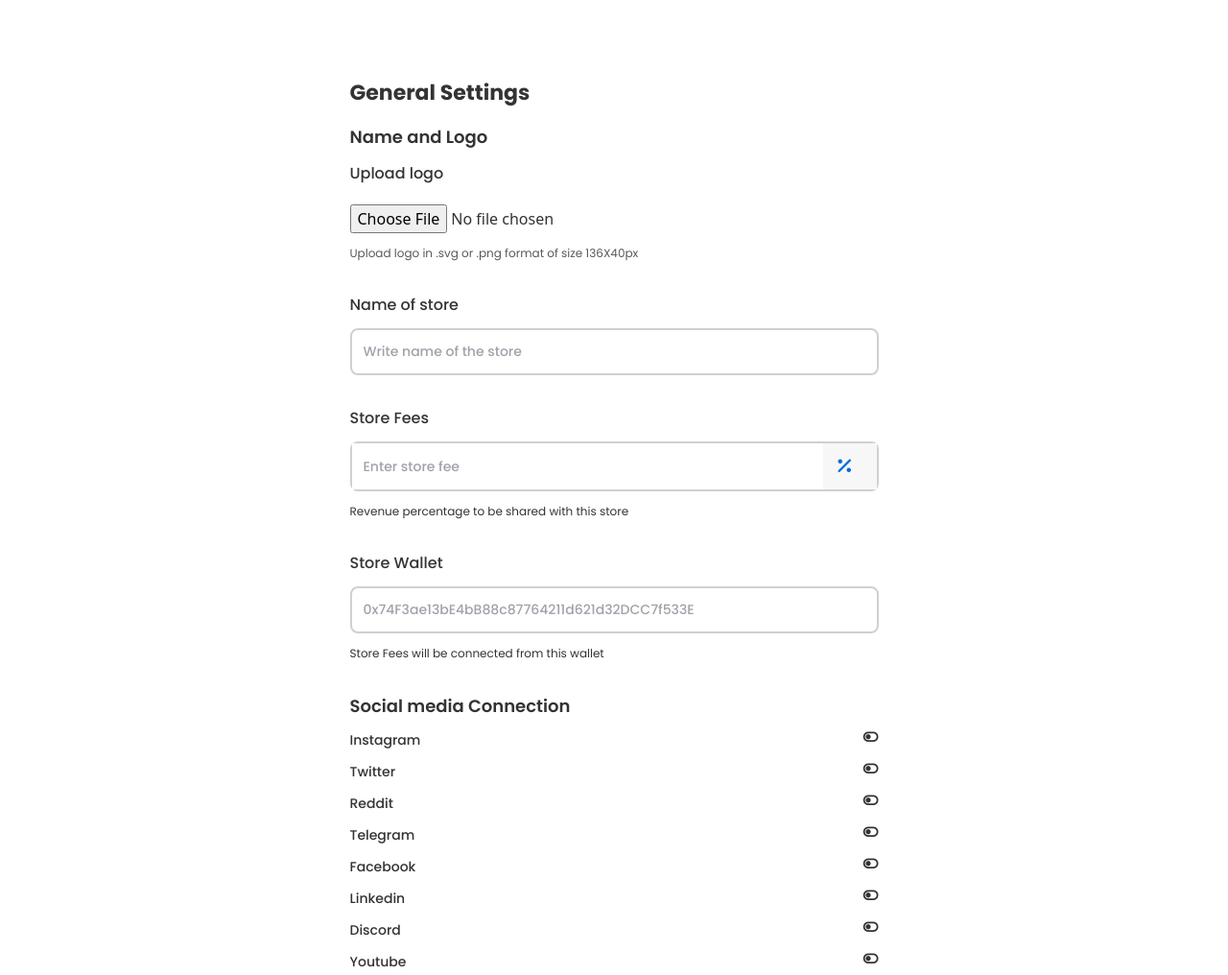
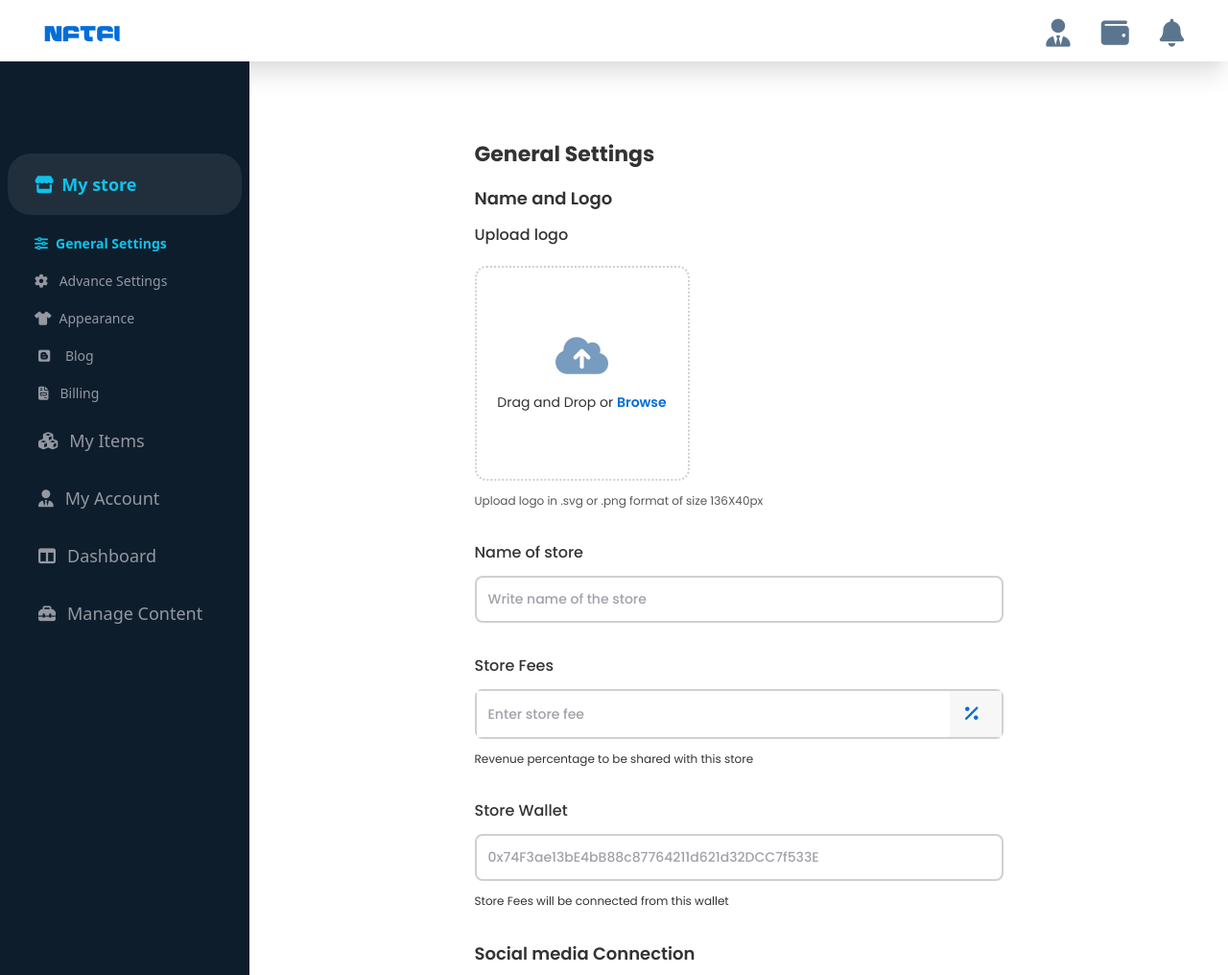
Before and after one commit to ArJit0009/NFTfi--Whitelabel-Store-Creator, a React app: page /generalsetting in a window 1280 px wide. Shown: the top 1016 px of the page at 96% size. Built offline with nearby package versions, Linux system fonts and the light colour scheme.

Commit message:
roting added

```diff
--- a/package.json
+++ b/package.json
@@ -20,7 +20,7 @@
     "react-material-toast": "^16.1.7",
     "react-redux": "^7.0.3",
     "react-router": "^5.0.0",
-    "react-router-dom": "^5.0.0",
+    "react-router-dom": "^5.3.0",
     "react-s-alert": "^1.4.1",
     "react-scripts": "^5.0.0",
     "redux": "latest",
--- a/src/assets/styles/custom.css
+++ b/src/assets/styles/custom.css
@@ -34,6 +34,10 @@
   table > thead > tr{
       border: 5;
       padding: 4;
+  }
+
+  .is-active{
+      color: #0FC2E9;
   }
 
 
--- a/src/modules/header/headerComponent.js
+++ b/src/modules/header/headerComponent.js
@@ -9,9 +9,9 @@ function HeaderComponent() {
         </p>
       </div>
       <div className="space-x-8 pt-4.5 pr-11.5 ">
-        <i className="fa-solid fa-user-tie  text-darkGrey-100 text-ft9"></i>
-        <i className="fa-solid fa-wallet text-darkGrey-100 text-ft9"></i>
-        <i className="fa-solid fa-bell text-darkGrey-100 text-ft9"></i>
+        <i className="fa-solid fa-user-tie  text-darkGrey-100 hover:text-blue-100 text-ft9 "></i>
+        <i className="fa-solid fa-wallet text-darkGrey-100 hover:text-blue-100 text-ft9"></i>
+        <i className="fa-solid fa-bell text-darkGrey-100 hover:text-blue-100 text-ft9"></i>
       </div>
     </div>
   );
--- a/src/modules/screen/advancescreen.js
+++ b/src/modules/screen/advancescreen.js
@@ -2,7 +2,7 @@ import React from "react";
 
 function Advancescreen() {
   return (
-    <div className=" mx-10 lg:mx-auto mt-20 w-full lg:w-137.75 bg-white-100">
+    <div className=" mx-10 lg:mx-auto mt-20 w-full lg:w-137.75 bg-white-100 flex flex-col">
       <div className="flex flex-col ">
         <h1 className="font-PoppinsBold text-ft8 text-grey-75">
           Advance Settings
@@ -18,7 +18,7 @@ function Advancescreen() {
           will work on
         </p>
         {/* TODO toggle */}
-        <div className="flex flex-wrap mt-9">
+        <div className="flex flex-wrap mt-9 ">
           <div className="flex p-2 border-2 rounded-lg border-yellowwhite-75 text-ft4 w-56 ">
             <i className="fa-brands fa-ethereum p-1"></i>
             <p className="font-PoppinsRegular text-grey-50">Ethereum</p>
@@ -183,7 +183,7 @@ function Advancescreen() {
 
         <button
           type="button"
-          className="text-ft4 font-PoppinsSemiBold text-white-100 px-16 py-2 bg-blue-100 rounded-lg lg:ml-80 mr-9 mb-11"
+          className="text-ft4 font-PoppinsSemiBold text-white-100 px-16 py-2 bg-blue-100 rounded-lg lg:ml-80 mr-9 mb-11 hover:shadow-xl hover:bg-black-100"
         >
           Save
         </button>
--- a/src/modules/screen/blog.js
+++ b/src/modules/screen/blog.js
@@ -2,37 +2,72 @@ import React, { useState } from "react";
 import Modal from "./modal";
 
 function BlogComponent() {
-  const [isShown, setIsShown] = useState(true);
-  const [isShown2, setIsShown2] = useState(false);
+  const [isShown, setIsShown] = useState({
+    display: "block",
+  });
+  const [isShown2, setIsShown2] = useState({
+    display: "none",
+  });
   const [isShown3, setIsShown3] = useState(false);
+
+  const handleClick = () => {
+    if (isShown.display == "none") {
+      setIsShown({
+        display: "block",
+      });
+      setIsShown2({
+        display: "none",
+      });
+    }
+  };
+  const handleClick2 = () => {
+    if (isShown2.display == "none")
+      setIsShown2({
+        display: "block",
+      });
+    setIsShown({
+      display: "none",
+    });
+  };
 
   return (
     // TODO tr round and padding
-    <div className=" mx-10 lg:mx-auto mt-20   bg-white-100 text-grey-75">
+    <div className=" mx-10 lg:mx-auto mt-20   bg-white-100 text-grey-75 w-240">
       <div className="flex flex-row  justify-between">
         <h1 className="font-PoppinsBold text-ft8 py-2">Blog</h1>
-        <button className="font-PoppinsSemiBold text-ft4 py-2 px-5 bg-blue-100 text-white-100 rounded-lg ">
+        <button
+          className="font-PoppinsSemiBold text-ft4 py-2 px-5 bg-blue-100 text-white-100 rounded-lg hover:shadow-xl hover:bg-black-100"
+          style={isShown}
+        >
           Add Blog
+        </button>
+        <button
+          className="font-PoppinsSemiBold text-ft4 py-2 px-5 bg-blue-100 text-white-100 rounded-lg hover:shadow-xl hover:bg-black-100"
+          style={isShown2}
+        >
+          Add Categories
         </button>
       </div>
       <div className="mt-6 tabs">
         {isShown3 ? <Modal /> : null}
         <button
+          activeClassName="is-active"
           className="font-PoppinsSemiBold text-ft6 py-2 text-blue-100 px-4 "
-          onClick={() => setIsShown(true)}
+          onClick={handleClick}
         >
           Posts
         </button>
         <button
+          activeClassName="is-active"
           className="font-PoppinsRegular text-ft6 py-2  px-4 hover:text-blue-100 "
-          onClick={() => setIsShown2(true)}
+          onClick={handleClick2}
         >
           Categories
         </button>
         <hr className="text-grey-25"></hr>
       </div>
-      {isShown ? (
-        <table className="table-auto mt-14 w-full ">
+
+      <table className="table-auto mt-14 w-full " style={isShown}>
         <thead className=" text-ft4 font-PoppinsMedium text-grey-75 ">
           <tr className="">
             <th className="">Blog name</th>
@@ -43,7 +78,7 @@ function BlogComponent() {
           </tr>
         </thead>
         <tbody className=" text-ft2 font-PoppinsMedium mt-3 ">
-            <tr className=" bg-light-100 h-12 rounded-full">
+          <tr className=" bg-light-100 h-12 rounded-full ">
             <td className="text-grey-50 ">What are NFT's</td>
             <td className="text-grey-50 pl-44">21/01/22</td>
             <td className="text-grey-50 ">Posted</td>
@@ -71,10 +106,8 @@ function BlogComponent() {
           </tr>
         </tbody>
       </table>
-      ) : null}
 
-      {isShown2 ? (
-        <table className="table-auto mt-14 w-full ">
+      <table className="table-auto mt-14 w-full " style={isShown2}>
         <thead className=" text-ft4 font-PoppinsMedium text-grey-75 ">
           <tr className="">
             <th className="">Name</th>
@@ -107,7 +140,6 @@ function BlogComponent() {
           </tr>
         </tbody>
       </table>
-      ) : null}
     </div>
   );
 }
--- a/src/modules/screen/generalscreen.js
+++ b/src/modules/screen/generalscreen.js
@@ -14,7 +14,17 @@ function Generalscreen() {
           Upload logo
         </p>
         {/* TODO Drag and Drop */}
-        <input type="file" className="mt-5"></input>
+        <div className="border-dotted w-56 h-56 mt-5 border-yellowwhite-75 border-2 rounded-xl  flex justify-center flex-col">
+          <i className="fa-solid fa-cloud-arrow-up  text-darkGrey-50 text-ft10  mx-auto"></i>
+
+          <h1 className="font-PoppinsRegular text-ft2  mx-auto mt-4">
+            Drag and Drop or{" "}
+            <a href="" className="text-blue-100 font-PoppinsSemiBold">
+              Browse
+            </a>
+          </h1>
+        </div>
+
         <p className="font-PoppinsRegular text-ft1 text-grey-50 mt-3">
           Upload logo in .svg or .png format of size 136X40px
         </p>
@@ -26,13 +36,13 @@ function Generalscreen() {
           className="text-grey-50 text-ft2 font-PoppinsMedium mt-3 w-full p-3 border-2 rounded-lg border-yellowwhite-75"
           placeholder="Write name of the store"
         ></input>
-        <h3 className="text-grey-75 font-PoppinsMedium text-ft4 mt-8 ">
+        <h3 className="text-grey-75 font-PoppinsMedium text-ft4 mt-8">
           Store Fees
         </h3>
         <div className="mt-3 w-full border-2 rounded-lg border-yellowwhite-75 flex justify-between">
           <input
             type="text"
-            className="text-grey-50 text-ft2 font-PoppinsMedium  p-3 "
+            className="text-grey-50 text-ft2 font-PoppinsMedium  p-3 w-full"
             placeholder="Enter store fee"
           ></input>
           <i className="fa-solid fa-percent px-4 py-3 w-14 text-ft5 text-blue-100 bg-white-50"></i>
@@ -93,7 +103,8 @@ function Generalscreen() {
 
         <button
           type="button"
-          className="text-ft4 font-PoppinsSemiBold text-white-100 px-16 py-2 bg-blue-100 rounded-lg lg:ml-80 mt-12 mb-11"
+          className="text-ft4 font-PoppinsSemiBold text-white-100 px-16 py-2 bg-blue-100 rounded-lg lg:ml-80 mt-12 mb-11
+          hover:shadow-xl hover:bg-black-100 "
         >
           Save
         </button>
--- a/src/modules/sideMenu/sideMenu.js
+++ b/src/modules/sideMenu/sideMenu.js
@@ -1,9 +1,13 @@
 import React, { useState } from "react";
 import { Link } from "react-router-dom";
+import { NavLink } from "react-router-dom";
+import BlogComponent from "../screen/blog";
+import Generalscreen from "../screen/generalscreen";
 
 function SideMenu() {
   return (
-    <div className="bg-black-100 w-65 px-2 pt-24  min-h-full hidden lg:block  ">
+    <>
+      <div className="bg-black-100 w-65 px-2 pt-24  min-h-full hidden lg:flex lg:flex-col ">
         <div className="bg-black-50 text-sky-100 text-ft5 rounded-3xl py-5 px-5">
           <h1 className=" font-semibold">
             <i className="fa-solid fa-store px-2"></i>
@@ -11,69 +15,79 @@ function SideMenu() {
           </h1>
         </div>
 
-      <div className=" hover:text-sky-100 text-grey-25 text-ft3  pt-5 px-5">
-        <h1 className="font-semibold">
-          <i className="fa-solid fa-sliders px-2"></i>
-          <Link to="/generalsetting"> General Settings</Link>
+        <div className="  text-grey-25 text-ft3  pt-5 px-5">
+          <h1 className="font-semibold hover:text-sky-100">
+            <NavLink
+              exact={true}
+              activeClassName="is-active"
+              to="/generalsetting"
+            >
+              {" "}
+              <i className="fa-solid fa-sliders px-2 "></i>
+              General Settings
+            </NavLink>
           </h1>
         </div>
 
-      <div className=" text-grey-25 text-ft3  pt-5 px-5 hover:text-sky-100">
-        <h1 className="">
-          <i className="fa-solid fa-gear px-2"></i>
-          <Link to="/advancesetting"> Advance Settings</Link>
+        <div className=" text-grey-25 text-ft3  pt-5 px-5 ">
+          <h1 className="hover:text-sky-100">
+            <NavLink activeClassName="is-active" to="/advancesetting">
+              <i className="fa-solid fa-gear px-2"></i> Advance Settings
+            </NavLink>
           </h1>
         </div>
 
-      <div className=" text-grey-25 text-ft3  pt-5 px-5 hover:text-sky-100">
-        <h1 className="">
+        <div className=" text-grey-25 text-ft3  pt-5 px-5 ">
+          <h1 className="hover:text-sky-100">
             <i className="fa-solid fa-shirt px-2"></i>
             Appearance
           </h1>
         </div>
 
-      <div className=" text-grey-25 text-ft3  pt-5 px-5 hover:text-sky-100">
-        <h1 className="">
-          <i className="fa-brands fa-blogger px-3"></i>
-          <Link to="/blog"> Blog</Link>
+        <div className=" text-grey-25 text-ft3  pt-5 px-5 ">
+          <h1 className="hover:text-sky-100">
+            <NavLink activeClassName="is-active" to="/blog">
+              <i className="fa-brands fa-blogger px-3"></i> Blog
+            </NavLink>
           </h1>
         </div>
 
-      <div className=" text-grey-25 text-ft3  pt-5 px-5 hover:text-sky-100">
-        <h1 className="">
+        <div className=" text-grey-25 text-ft3  pt-5 px-5 ">
+          <h1 className="hover:text-sky-100">
             <i className="fa-solid fa-file-invoice px-3"></i>
             Billing
           </h1>
         </div>
 
-      <div className=" text-grey-25 text-ft5  pt-7 px-5 hover:text-sky-100">
-        <h1 className="">
+        <div className=" text-grey-25 text-ft5  pt-7 px-5 ">
+          <h1 className="hover:text-sky-100">
             <i className="fa-solid fa-cubes px-3"></i>
             My Items
           </h1>
         </div>
 
-      <div className=" text-grey-25 text-ft5  pt-9 px-5 hover:text-sky-100">
-        <h1 className="">
+        <div className=" text-grey-25 text-ft5  pt-9 px-5 ">
+          <h1 className="hover:text-sky-100">
             <i className="fa-solid fa-user-tie px-3"></i>
             My Account
           </h1>
         </div>
 
-      <div className=" text-grey-25 text-ft5  pt-9 px-5 hover:text-sky-100">
-        <h1 className="">
+        <div className=" text-grey-25 text-ft5  pt-9 px-5 ">
+          <h1 className="hover:text-sky-100">
             <i className="fa-solid fa-table-columns px-3"></i>
             Dashboard
           </h1>
         </div>
 
-      <div className=" text-grey-25 text-ft5  pt-9 px-5 hover:text-sky-100">
-        <h1 className="">
+        <div className=" text-grey-25 text-ft5  pt-9 px-5 mb-44">
+          <h1 className="hover:text-sky-100">
             <i className="fa-solid fa-toolbox px-3"></i>
             Manage Content
           </h1>
         </div>
       </div>
+    </>
   );
 }
 
--- a/src/routes.js
+++ b/src/routes.js
@@ -10,6 +10,9 @@ import getMuiTheme from "material-ui/styles/getMuiTheme";
 import BlogComponent from "./modules/screen/blog";
 import Advancescreen from "./modules/screen/advancescreen";
 import Generalscreen from "./modules/screen/generalscreen";
+import Header from "./modules/header";
+import HeaderComponent from "./modules/header/headerComponent";
+import SideMenu from "./modules/sideMenu/sideMenu";
 
 class Routes extends BaseComponent {
   componentDidMount() {}
@@ -18,6 +21,9 @@ class Routes extends BaseComponent {
     return (
       <MuiThemeProvider muiTheme={getMuiTheme()}>
         <Router history={history}>
+          <HeaderComponent />
+          <div className="flex ">
+            <SideMenu />
             <Switch>
               <Route exact path={"/"} component={Main} />
               <Route exact path={"/blog"} component={BlogComponent} />
@@ -25,6 +31,7 @@ class Routes extends BaseComponent {
               <Route exact path={"/generalsetting"} component={Generalscreen} />
               <Redirect exact from="/generalsetting" to="/" />
             </Switch>
+          </div>
         </Router>
       </MuiThemeProvider>
     );
--- a/tailwind.config.js
+++ b/tailwind.config.js
@@ -135,6 +135,7 @@ module.exports = {
           lineHeight: "33px",
         },
       ],
+      ft10: ["44px"],
     },
 
     fontFamily: {
@@ -187,6 +188,7 @@ module.exports = {
         65: "260px",
         137.75: "551px",
         216.5: "700px",
+        240: "960px",
       },
       borderWidth: {},
       borderRadius: {
```
Also changed, not shown: src/modules/main/mainComponent.js (+4 -9 lines), 1 other file. Lines whose indentation alone changed are shown as unchanged.
